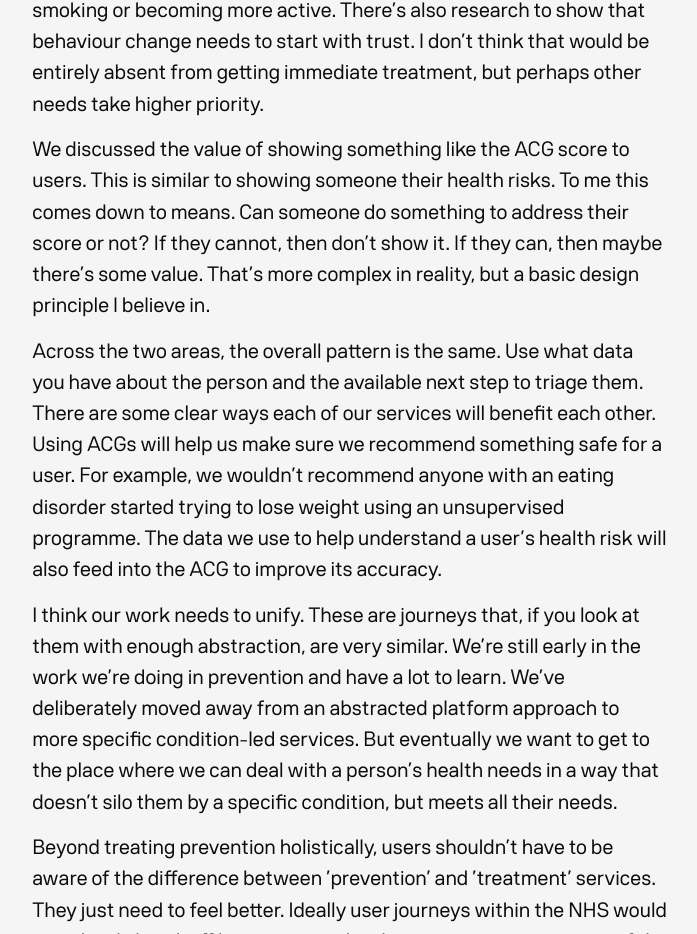
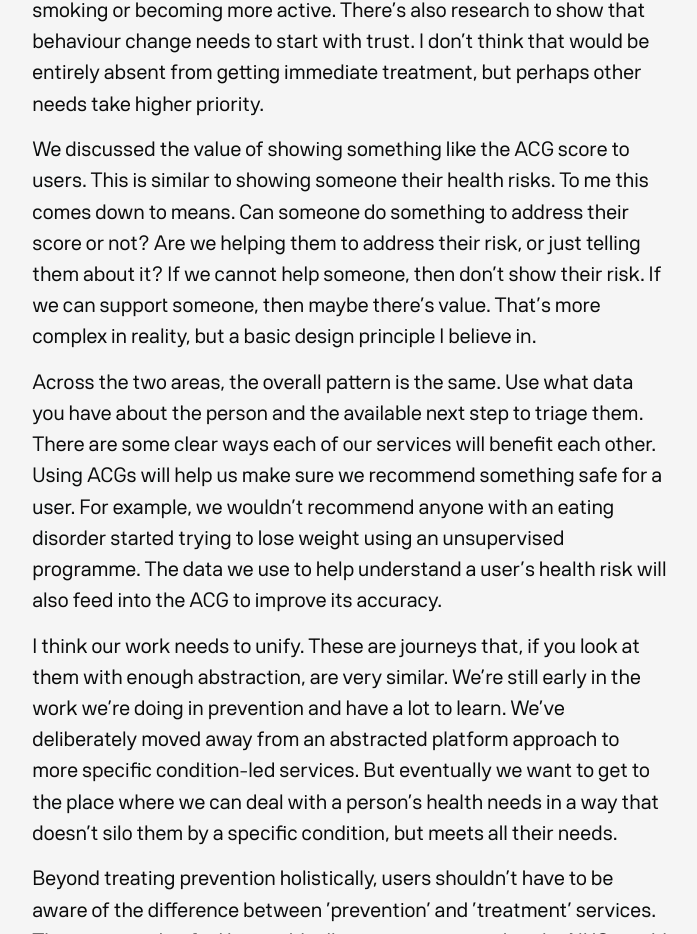
Before and after one commit to ralph-hawkins/ralphhawkins, an Eleventy site: page src/posts/weeknotes/2025-07-19-how-do-committees-invent.md in a window 1280 px wide. Shown: the part 1674-2608 px from the top of the page, without its empty margins (290-987 px from the left). Built offline with nearby package versions, Linux system fonts and the light colour scheme; Eleventy itself is replaced by a stand-in of ours; files that its build step writes are made by us from their sources.

Commit message:
Update 2025-07-19-how-do-committees-invent.md

```diff
--- a/src/posts/weeknotes/2025-07-19-how-do-committees-invent.md
+++ b/src/posts/weeknotes/2025-07-19-how-do-committees-invent.md
@@ -13,7 +13,7 @@ Their approach is to use Adjusted Clinical Groups (ACGs). ACGs are a way of scor
 
 There are some differences between prevention and immediate care. Helping route people when they’re suffering from something that needs treatment straight away is different from helping people look after their health before they become sick. In prevention we want to give people choice in what support they get. We’ve seen many people would prefer to get mental health support before trying something like stopping smoking or becoming more active. There’s also research to show that behaviour change needs to start with trust. I don’t think that would be entirely absent from getting immediate treatment, but perhaps other needs take higher priority.
 
-We discussed the value of showing something like the ACG score to users. This is similar to showing someone their health risks. To me this comes down to means. Can someone do something to address their score or not? If they cannot, then don’t show it. If they can, then maybe there’s some value. That’s more complex in reality, but a basic design principle I believe in.
+We discussed the value of showing something like the ACG score to users. This is similar to showing someone their health risks. To me this comes down to means. Can someone do something to address their score or not? Are we helping them to address their risk, or just telling them about it? If we cannot help someone, then don’t show their risk. If we can support someone, then maybe there’s value. That’s more complex in reality, but a basic design principle I believe in.
 
 Across the two areas, the overall pattern is the same. Use what data you have about the person and the available next step to triage them. There are some clear ways each of our services will benefit each other. Using ACGs will help us make sure we recommend something safe for a user. For example, we wouldn’t recommend anyone with an eating disorder started trying to lose weight using an unsupervised programme. The data we use to help understand a user’s health risk will also feed into the ACG to improve its accuracy.
 
```
